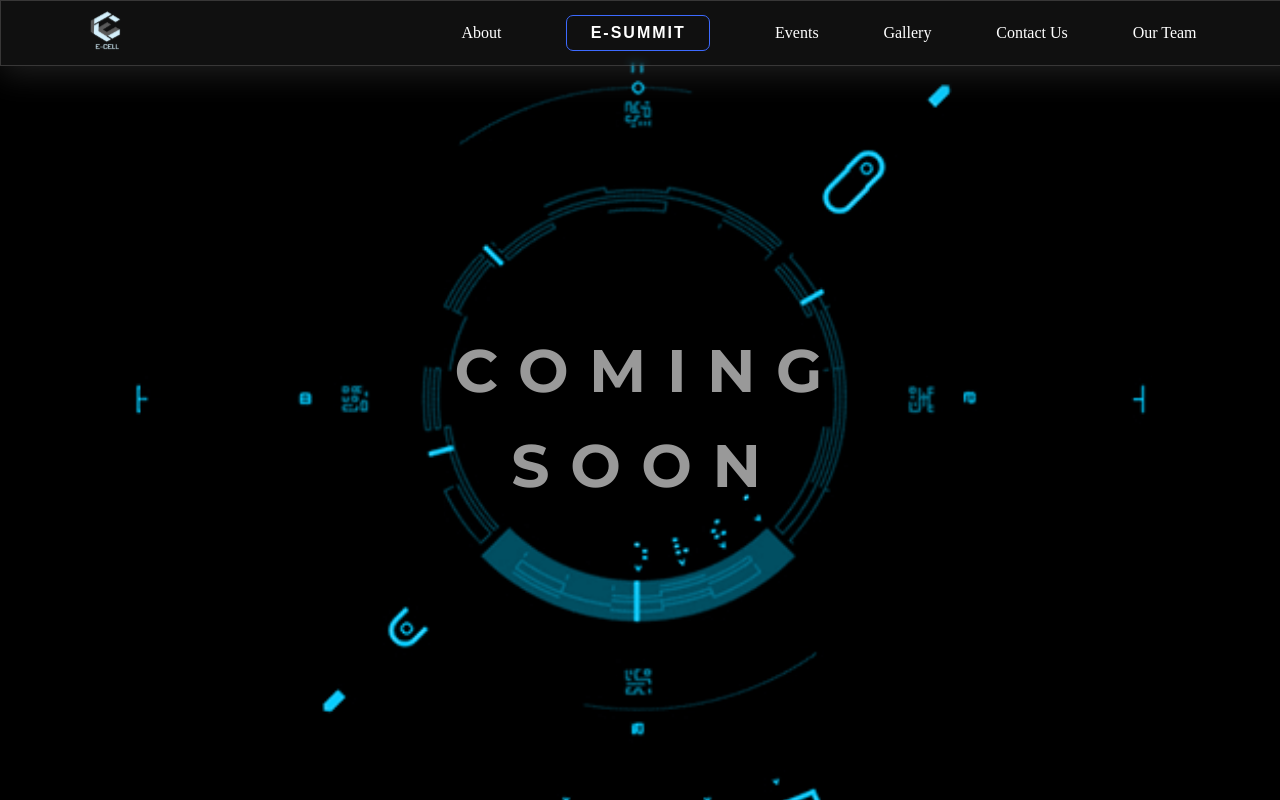
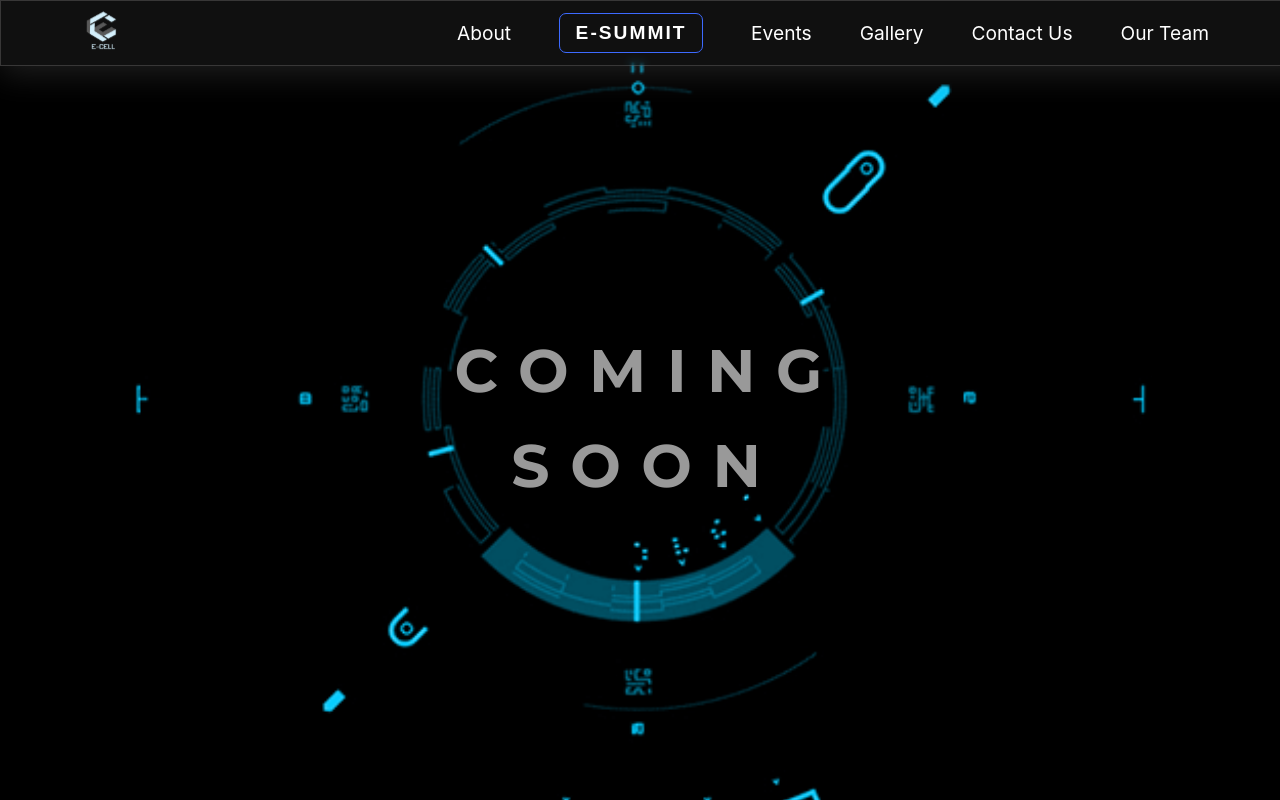
Before and after one commit to Pranjal-231003/E-Cell-Website, a React (Create React App) app in the folder frontend/: page /esummit in a window 1280 px wide. Built offline with nearby package versions, Linux system fonts and the light colour scheme.

Commit message:
fixed navbar font and scroll to top functionality

```diff
--- a/frontend/src/components/Navbar.jsx
+++ b/frontend/src/components/Navbar.jsx
@@ -26,6 +26,11 @@ const Navbar = () => {
     setShowESummit(true);
   };
 
+    const handleScrollToTop = () => {
+      window.scrollTo({ top: 0, behavior: 'smooth', smooth:'easeInOutQuart' });
+    };
+
+
   const scrollToSection = (sectionId) => {
     scroll.scrollTo(sectionId, {
       duration: 800,
@@ -39,7 +44,7 @@ const Navbar = () => {
   return (
     <header>
       <nav className="navbar">
-        <Link to='/'>
+        <Link to='/'  onClick={handleScrollToTop}>
 
           <img className="logo" src={logo} alt="Logo" />
 
@@ -81,7 +86,7 @@ const Navbar = () => {
         <div className={`nav-icon`} onClick={handleNavClick}>
           {isNavOpen ? <FaTimes /> : <FaBars />}
         </div>
-        {isNavOpen && <div  onClick={closeNav}></div>}
+        {isNavOpen && <div onClick={closeNav}></div>}
 
       {showESummit && <ESummit />}
     </header>
--- a/frontend/src/components/assets/css/Navbar.css
+++ b/frontend/src/components/assets/css/Navbar.css
@@ -1,4 +1,5 @@
 /* Navbar.css */
+
 
 .navbar {
   display: flex;
@@ -12,11 +13,12 @@
   border: 1px solid rgba(236, 234, 234, 0.18);
   width: 100%;
   z-index: 1000;
+
   position: fixed;
   height: 4rem;
-  gap: 10rem;
+  gap: 11rem;
   padding-right:2rem;
-  font-family: Mabry Pro;
+  /* font-family: Mabry Pro; */
 }
 
 
@@ -39,7 +41,7 @@
   text-decoration: none;
   color: #333;
   color: white;
-  font-size: 1em;
+  font-size: 1.2em;
   width: 9rem;
   padding: 0;
   margin: 0;
@@ -111,12 +113,12 @@
 }
 
 
-
 @media only screen and (max-width: 960px) {
 
   .nav-links{
     gap: 1rem;
   }
+
   .nav-links .link{
     font-size: 0.8em;
   }
```
